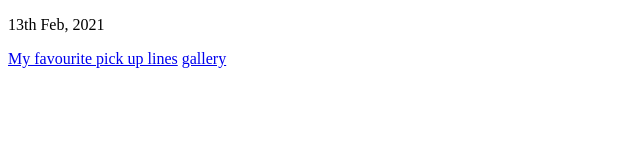
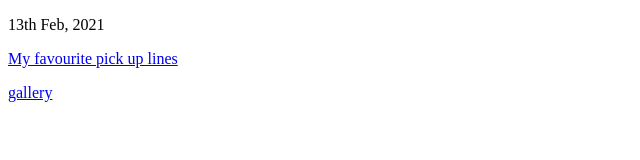
Before and after one commit to kisestu/kisestu.github.io, a plain HTML site: page index.html in a window 1280 px wide. Shown: the whole page, without its empty margins (0-640 px from the left). Drawn offline with Linux system fonts and the light colour scheme.

Commit message:
Update index.html

```diff
--- a/index.html
+++ b/index.html
@@ -11,7 +11,7 @@
   </head>
   <body>
     <p>13th Feb, 2021</p>
-    <a href="/files/pick-up-lines.txt">My favourite pick up lines</a>
-    <a href="/gallery.html">gallery</a>
+    <p><a href="/files/pick-up-lines.txt">My favourite pick up lines</a></p>
+    <p><a href="/gallery.html">gallery</a></p>
   </body>
 </html>
```
